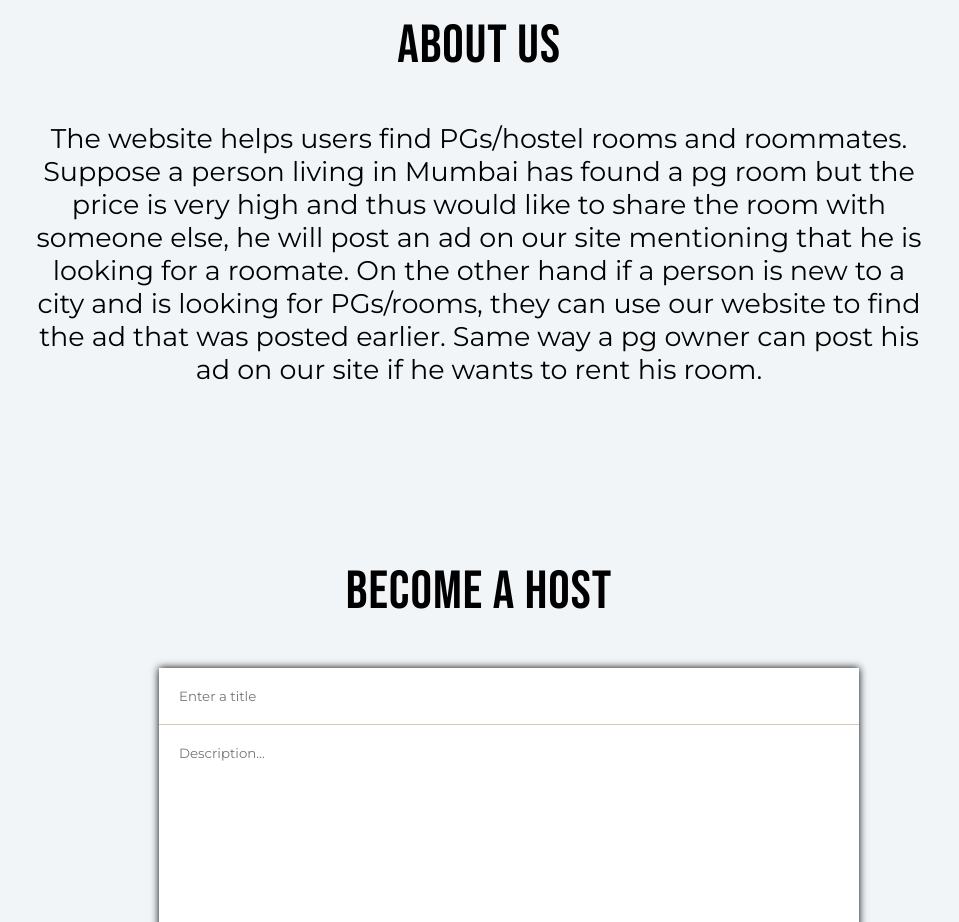
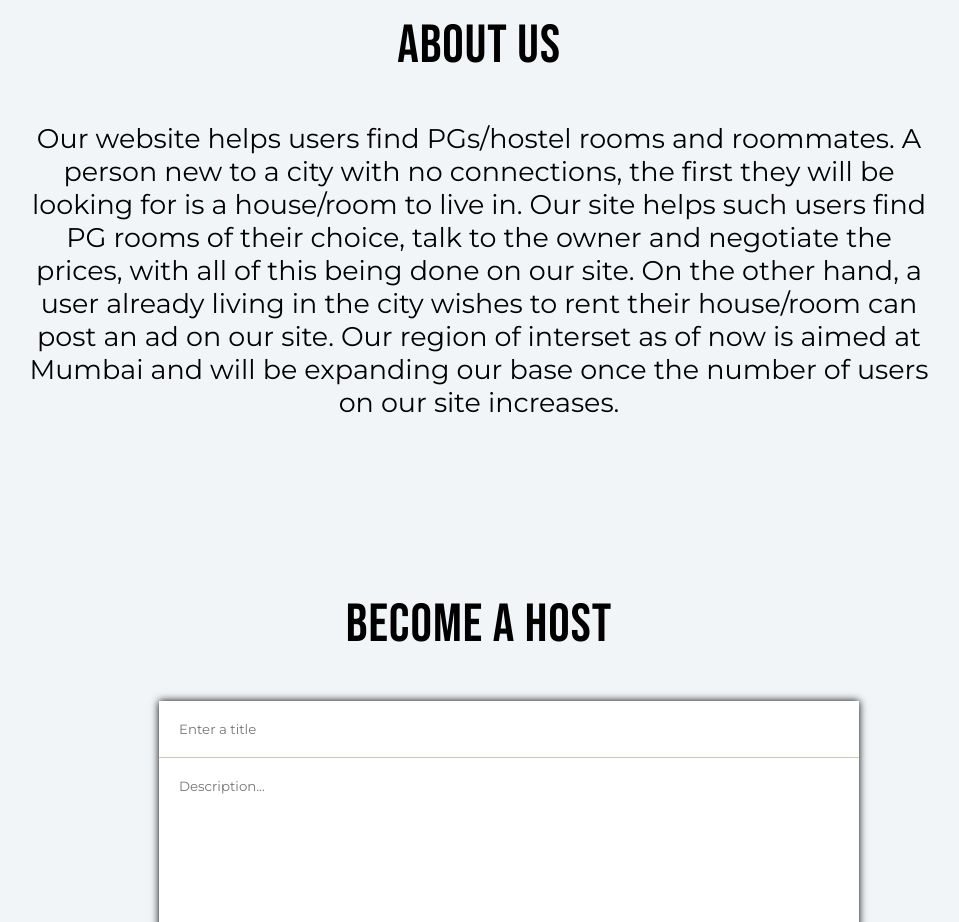
Before and after one commit to RajatSatashiya/roommate-finder, a plain HTML site: page index.html in a window 1280 px wide. Shown: the part 960-1882 px from the top of the page, without its empty margins (161-1120 px from the left). Drawn offline with Linux system fonts and the light colour scheme.

Commit message:
Update index.html

```diff
--- a/index.html
+++ b/index.html
@@ -4,7 +4,7 @@
 <head>
     <meta charset="UTF-8">
     <meta name="viewport" content="width=device-width, initial-scale=1.0">
-    <title>Roomies</title>
+    <title>Roommate Finder</title>
     <link rel="Stylesheet" href="style.css">
     <link rel="Stylesheet" href="https://cdnjs.cloudflare.com/ajax/libs/font-awesome/5.14.0/css/all.min.css" />
 </head>
@@ -44,11 +44,10 @@
         <div class="the-content" id="aboutus">
             <div class="header">About Us</div>
             <div class="text">
-                The website helps users find PGs/hostel rooms and roommates. Suppose a person living in Mumbai has found
-                a pg room but the price is very high and thus would like to share the room with someone else, he will
-                post an ad on our site mentioning that he is looking for a roomate. On the other hand if a person is new
-                to a city and is looking for PGs/rooms, they can use our website to find the ad that was posted earlier.
-                Same way a pg owner can post his ad on our site if he wants to rent his room.
+                Our website helps users find PGs/hostel rooms and roommates. A person new to a city with no connections, the first they will be looking for is a house/room
+                to live in. Our site helps such users find PG rooms of their choice, talk to the owner and negotiate the prices, with all of this being done on our site. On the
+                other hand, a user already living in the city wishes to rent their house/room can post an ad on our site. Our region of interset as of now is aimed at Mumbai and
+                will be expanding our base once the number of users on our site increases.
             </div>
         </div>
 
```
